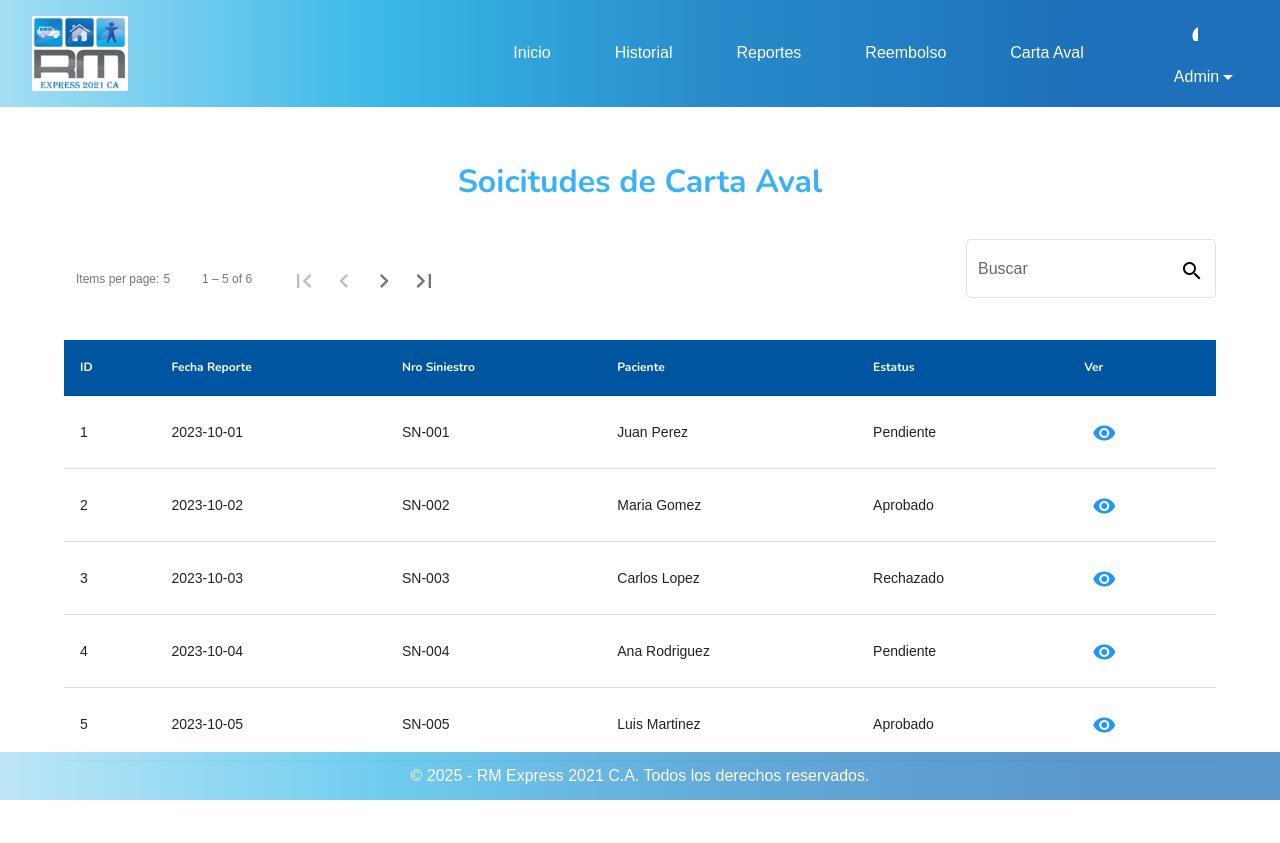
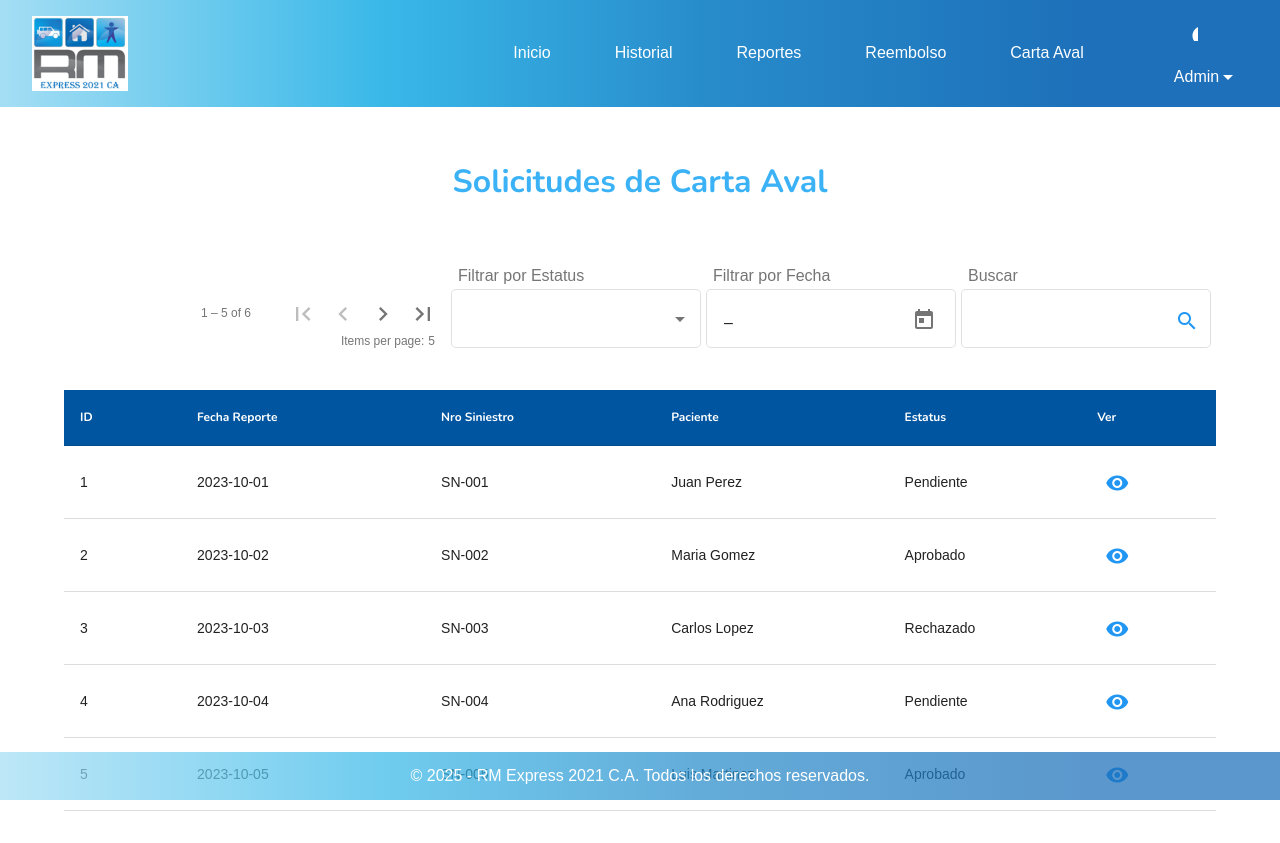
Before and after one commit to MagmCode/proyecto-reembolsos, an Angular app: page /admin/carta-aval in a window 1280 px wide. Before the commit the page ends 800 px from the top, so only its background shows below. Built offline with nearby package versions, Linux system fonts and the light colour scheme; sample sign-in values are in the browser's storage; a web font is replaced by a local one.

Commit message:
#Update
Se agragaron filtros a las tablas

```diff
--- a/src/app/modules/admin/cartaaval-admin/cartaaval-admin.component.html
+++ b/src/app/modules/admin/cartaaval-admin/cartaaval-admin.component.html
@@ -1,54 +1,85 @@
 <div class="app-container">
   <app-header></app-header>
-    <div class="cartaAval-container">
-      <h1 class="cartaAval-title">Soicitudes de Carta Aval</h1>
+  <div class="reembolso-container">
+    <h1 class="reembolso-title">Solicitudes de Carta Aval</h1>
 
     <!-- Controles de búsqueda y paginación -->
-      <div class="cartaAval-controls">
+    <div class="reembolso-controls">
       <div class="left-controls">
         <!-- Paginador a la izquierda -->
         <mat-paginator [pageSize]="5" [pageSizeOptions]="[5]" showFirstLastButtons></mat-paginator>
+
+        <!-- Selectores para filtrar -->
+
+
       </div>
       <div class="right-controls">
+        <div class="form-field">
+          <label>Filtrar por Estatus</label>
+          <mat-form-field appearance="outline" class="filter-select">
+            <mat-select (selectionChange)="applyStatusFilter($event)">
+              <mat-option value="">Todos</mat-option>
+              <mat-option value="Aprobado">Aprobado</mat-option>
+              <mat-option value="Pendiente">Pendiente</mat-option>
+              <mat-option value="Rechazado">Rechazado</mat-option>
+            </mat-select>
+          </mat-form-field>
+          </div>
+          <div class="form-field">
+          <label>Filtrar por Fecha</label>
+          <mat-form-field appearance="outline" class="filter-select">
+            <mat-date-range-input [formGroup]="dateRangeForm" [rangePicker]="picker">
+              <input matStartDate formControlName="start">
+              <input matEndDate formControlName="end" >
+            </mat-date-range-input>
+            <mat-datepicker-toggle matSuffix [for]="picker"></mat-datepicker-toggle>
+            <mat-date-range-picker #picker></mat-date-range-picker>
+            <button mat-icon-button matSuffix (click)="clearDateRange()" *ngIf="dateRangeForm.value.start || dateRangeForm.value.end">
+              <mat-icon>close</mat-icon>
+            </button>
+          </mat-form-field>
+        </div>
         <!-- Campo de búsqueda a la derecha -->
+        <div class="form-field">
+        <label>Buscar</label>
         <mat-form-field appearance="outline">
-            <mat-label>Buscar</mat-label>
-            <input matInput (keyup)="applyFilter($event)" placeholder="Buscar">
-            <mat-icon matSuffix>search</mat-icon>
+          <input matInput (keyup)="findFilter($event)">
+          <mat-icon matSuffix color="primary">search</mat-icon>
         </mat-form-field>
         </div>
       </div>
+    </div>
 
-      <!-- Tabla de cartaAvals -->
-      <div class="cartaAval-table">
-        <table mat-table [dataSource]="dataSource" class="mat-elevation-z8">
+    <!-- Tabla de reembolsos -->
+    <div class="reembolso-table">
+      <table mat-table [dataSource]="dataSource" matSort class="mat-elevation-z8">
         <!-- Columna ID -->
         <ng-container matColumnDef="id">
-            <th mat-header-cell *matHeaderCellDef> ID </th>
+          <th mat-header-cell *matHeaderCellDef mat-sort-header> ID </th>
           <td mat-cell *matCellDef="let element"> {{element.id}} </td>
         </ng-container>
 
         <!-- Columna Fecha Reporte -->
         <ng-container matColumnDef="fecha_reporte">
-            <th mat-header-cell *matHeaderCellDef> Fecha Reporte </th>
+          <th mat-header-cell *matHeaderCellDef mat-sort-header> Fecha Reporte </th>
           <td mat-cell *matCellDef="let element"> {{element.fecha_reporte}} </td>
         </ng-container>
 
         <!-- Columna Nro Siniestro -->
         <ng-container matColumnDef="nro_siniestro">
-            <th mat-header-cell *matHeaderCellDef> Nro Siniestro </th>
+          <th mat-header-cell *matHeaderCellDef mat-sort-header> Nro Siniestro </th>
           <td mat-cell *matCellDef="let element"> {{element.nro_siniestro}} </td>
         </ng-container>
 
         <!-- Columna Paciente -->
         <ng-container matColumnDef="paciente">
-            <th mat-header-cell *matHeaderCellDef> Paciente </th>
+          <th mat-header-cell *matHeaderCellDef mat-sort-header> Paciente </th>
           <td mat-cell *matCellDef="let element"> {{element.paciente}} </td>
         </ng-container>
 
         <!-- Columna Estatus -->
         <ng-container matColumnDef="estatus">
-            <th mat-header-cell *matHeaderCellDef> Estatus </th>
+          <th mat-header-cell *matHeaderCellDef mat-sort-header> Estatus </th>
           <td mat-cell *matCellDef="let element"> {{element.estatus}} </td>
         </ng-container>
 
@@ -65,9 +96,10 @@
         <!-- Header y filas -->
         <tr mat-header-row *matHeaderRowDef="displayedColumns"></tr>
         <tr mat-row *matRowDef="let row; columns: displayedColumns;"></tr>
-
       </table>
     </div>
+
+
   </div>
   <app-footer></app-footer>
 </div>
--- a/src/app/modules/admin/cartaaval-admin/cartaaval-admin.component.scss
+++ b/src/app/modules/admin/cartaaval-admin/cartaaval-admin.component.scss
@@ -4,7 +4,7 @@
   min-height: 100vh;
 }
 
-  .cartaAval-container {
+.reembolso-container {
   flex: 1;
   padding: 2rem;
   max-width: 100vw;
@@ -12,13 +12,17 @@
   width: 90%;
 }
 
-  .cartaAval-title {
+.reembolso-title {
   text-align: center;
-    margin-bottom: 2rem;
+  margin-bottom: 4rem;
   color: #3bb2f6;
 }
 
-  .cartaAval-controls {
+::ng-deep .mat-sort-header-arrow {
+  color: #ffffff !important;
+}
+
+.reembolso-controls {
   display: flex;
   justify-content: space-between;
   align-items: center;
@@ -39,7 +43,18 @@
   }
 }
 
-  .cartaAval-table {
+.form-field {
+  display: flex;
+  flex-direction: column;
+  width: 40%;
+  margin-right: 5px;
+  label {
+    color: #757575;
+    margin-left: 7px;
+  }
+}
+
+.reembolso-table {
   overflow-x: auto;
 
   table {
@@ -69,7 +84,7 @@
       padding: 0.5rem;
     }
 
-      .cartaAval-controls {
+    .reembolso-controls {
       flex-direction: column;
       align-items: stretch;
 
--- a/src/app/modules/admin/cartaaval-admin/cartaaval-admin.component.ts
+++ b/src/app/modules/admin/cartaaval-admin/cartaaval-admin.component.ts
@@ -1,8 +1,11 @@
 import { Component, OnInit, ViewChild, AfterViewInit } from '@angular/core';
 import { MatTableDataSource } from '@angular/material/table';
-import { MatPaginator } from '@angular/material/paginator'
+import { MatPaginator } from '@angular/material/paginator';
 import { Router } from '@angular/router';
-
+import { ReembolsoService, Reembolso } from 'src/app/services/reembolsos.service';
+import { MatSort } from '@angular/material/sort';
+import { MatSelectChange } from '@angular/material/select';
+import { FormBuilder, FormGroup } from '@angular/forms';
 @Component({
   selector: 'app-cartaaval-admin',
   templateUrl: './cartaaval-admin.component.html',
@@ -11,48 +14,107 @@ import { Router } from '@angular/router';
 export class CartaavalAdminComponent implements OnInit, AfterViewInit {
 
   displayedColumns: string[] = ['id', 'fecha_reporte', 'nro_siniestro', 'paciente', 'estatus', 'ver'];
-  dataSource = new MatTableDataSource<CartaAval>(ELEMENT_DATA);
+  dataSource = new MatTableDataSource<Reembolso>();
 
   @ViewChild(MatPaginator) paginator!: MatPaginator;
+  @ViewChild(MatSort) sort!: MatSort;
+
+  filters: { [key: string]: string } = {}; // Asegurarse de que está inicializado correctamente
+  dateRangeForm: FormGroup;
 
   constructor(
     private router: Router,
-  ) { }
+    private reembolsoService: ReembolsoService,
+    private fb: FormBuilder
+  ) {
+    this.dateRangeForm = this.fb.group({
+      start: [''],
+      end: ['']
+    });
+  }
 
-  ngOnInit(): void { }
+  ngOnInit(): void {
+    // Obtener los datos de reembolsos desde el servicio
+    this.reembolsoService.getReembolsos().subscribe(data => {
+      this.dataSource.data = data;
+
+      // Configurar MatSort después de que los datos estén cargados
+      this.dataSource.sort = this.sort;
+    });
+
+    // Configurar el predicate de filtro personalizado
+    this.dataSource.filterPredicate = this.createFilter();
+
+    // Escuchar cambios en el rango de fechas
+    this.dateRangeForm.valueChanges.subscribe(() => {
+      this.applyDateRangeFilter();
+    });
+  }
 
   ngAfterViewInit() {
     this.dataSource.paginator = this.paginator;
+    this.dataSource.sort = this.sort; // Asegúrate de configurar el MatSort
     this.paginator.pageSize = 5; // Mostrar solo 5 filas por página
   }
 
-  applyFilter(event: Event) {
+  findFilter(event: Event) {
     const filterValue = (event.target as HTMLInputElement).value;
-    // Remueve espacios en blanco y aplica el filtro en minúsculas
     this.dataSource.filter = filterValue.trim().toLowerCase();
   }
 
-  verDetalle(id: number): void {
-    this.router.navigate(['admin/carta-aval/detalle', id]);
-
+  applyStatusFilter(event: MatSelectChange): void {
+    this.filters['estatus'] = event.value.trim().toLowerCase();
+    this.dataSource.filter = JSON.stringify(this.filters);
   }
 
+  applyDateRangeFilter(): void {
+    const startDate = new Date(this.dateRangeForm.get('start')!.value);
+    const endDate = new Date(this.dateRangeForm.get('end')!.value);
+
+    if (startDate && endDate) {
+      startDate.setHours(0, 0, 0, 0); // Ajustar la hora de inicio al principio del día
+      endDate.setHours(23, 59, 59, 999); // Ajustar la hora de fin al final del día
+
+      this.filters['fecha_reporte'] = JSON.stringify({ start: startDate, end: endDate });
+    } else {
+      delete this.filters['fecha_reporte'];
+    }
+    this.dataSource.filter = JSON.stringify(this.filters);
+  }
+
+  createFilter(): (data: Reembolso, filter: string) => boolean {
+    return (data: Reembolso, filter: string): boolean => {
+      const searchTerms = JSON.parse(filter);
+      let isMatch = true;
+
+      for (const column in searchTerms) {
+        if (column === 'fecha_reporte') {
+          const dateRange = JSON.parse(searchTerms[column]);
+          const fechaReporte = new Date(data[column as keyof Reembolso]);
+          const startDate = new Date(dateRange.start);
+          const endDate = new Date(dateRange.end);
+
+          // Incluir las fechas límite en el rango
+          if (fechaReporte < startDate || fechaReporte > endDate) {
+            isMatch = false;
+          }
+        } else {
+          if (searchTerms[column] && !data[column as keyof Reembolso]?.toString().toLowerCase().includes(searchTerms[column])) {
+            isMatch = false;
+          }
+        }
+      }
+      return isMatch;
+    };
+  }
+
+  clearDateRange(): void {
+    this.dateRangeForm.reset();
+    delete this.filters['fecha_reporte']; // Eliminar el filtro de fecha
+    this.dataSource.filter = JSON.stringify(this.filters); // Reaplicar filtros
+  }
+
+  verDetalle(id: number): void {
+    this.router.navigate(['admin/reembolso/detalle', id]);
+  }
 }
-
-export interface CartaAval {
-  id: number;
-  fecha_reporte: string;
-  nro_siniestro: string;
-  paciente: string;
-  estatus: string;
-}
-
-const ELEMENT_DATA: CartaAval[] = [
-  { id: 1, fecha_reporte: '2023-10-01', nro_siniestro: 'SN-001', paciente: 'Juan Perez', estatus: 'Pendiente' },
-  { id: 2, fecha_reporte: '2023-10-02', nro_siniestro: 'SN-002', paciente: 'Maria Gomez', estatus: 'Aprobado' },
-  { id: 3, fecha_reporte: '2023-10-03', nro_siniestro: 'SN-003', paciente: 'Carlos Lopez', estatus: 'Rechazado' },
-  { id: 4, fecha_reporte: '2023-10-04', nro_siniestro: 'SN-004', paciente: 'Ana Rodriguez', estatus: 'Pendiente' },
-  { id: 5, fecha_reporte: '2023-10-05', nro_siniestro: 'SN-005', paciente: 'Luis Martinez', estatus: 'Aprobado' },
-  { id: 6, fecha_reporte: '2023-10-06', nro_siniestro: 'SN-006', paciente: 'Sofia Hernandez', estatus: 'Pendiente' },
-  // Agrega más datos según sea necesario
-];
--- a/src/app/modules/admin/reembolso-admin/reembolso-admin.component.html
+++ b/src/app/modules/admin/reembolso-admin/reembolso-admin.component.html
@@ -1,54 +1,85 @@
 <div class="app-container">
   <app-header></app-header>
   <div class="reembolso-container">
-      <h1 class="reembolso-title">Soicitudes de Reembolsos</h1>
+    <h1 class="reembolso-title">Solicitudes de Reembolsos</h1>
 
     <!-- Controles de búsqueda y paginación -->
     <div class="reembolso-controls">
       <div class="left-controls">
         <!-- Paginador a la izquierda -->
         <mat-paginator [pageSize]="5" [pageSizeOptions]="[5]" showFirstLastButtons></mat-paginator>
+
+        <!-- Selectores para filtrar -->
+
+
       </div>
       <div class="right-controls">
+        <div class="form-field">
+          <label>Filtrar por Estatus</label>
+          <mat-form-field appearance="outline" class="filter-select">
+            <mat-select (selectionChange)="applyStatusFilter($event)">
+              <mat-option value="">Todos</mat-option>
+              <mat-option value="Aprobado">Aprobado</mat-option>
+              <mat-option value="Pendiente">Pendiente</mat-option>
+              <mat-option value="Rechazado">Rechazado</mat-option>
+            </mat-select>
+          </mat-form-field>
+          </div>
+          <div class="form-field">
+          <label>Filtrar por Fecha</label>
+          <mat-form-field appearance="outline" class="filter-select">
+            <mat-date-range-input [formGroup]="dateRangeForm" [rangePicker]="picker">
+              <input matStartDate formControlName="start">
+              <input matEndDate formControlName="end" >
+            </mat-date-range-input>
+            <mat-datepicker-toggle matSuffix [for]="picker"></mat-datepicker-toggle>
+            <mat-date-range-picker #picker></mat-date-range-picker>
+            <button mat-icon-button matSuffix (click)="clearDateRange()" *ngIf="dateRangeForm.value.start || dateRangeForm.value.end">
+              <mat-icon>close</mat-icon>
+            </button>
+          </mat-form-field>
+        </div>
         <!-- Campo de búsqueda a la derecha -->
+        <div class="form-field">
+        <label>Buscar</label>
         <mat-form-field appearance="outline">
-            <mat-label>Buscar</mat-label>
-            <input matInput (keyup)="applyFilter($event)" placeholder="Buscar">
-            <mat-icon matSuffix>search</mat-icon>
+          <input matInput (keyup)="findFilter($event)">
+          <mat-icon matSuffix color="primary">search</mat-icon>
         </mat-form-field>
+        </div>
       </div>
     </div>
 
     <!-- Tabla de reembolsos -->
     <div class="reembolso-table">
-        <table mat-table [dataSource]="dataSource" class="mat-elevation-z8">
+      <table mat-table [dataSource]="dataSource" matSort class="mat-elevation-z8">
         <!-- Columna ID -->
         <ng-container matColumnDef="id">
-            <th mat-header-cell *matHeaderCellDef> ID </th>
+          <th mat-header-cell *matHeaderCellDef mat-sort-header> ID </th>
           <td mat-cell *matCellDef="let element"> {{element.id}} </td>
         </ng-container>
 
         <!-- Columna Fecha Reporte -->
         <ng-container matColumnDef="fecha_reporte">
-            <th mat-header-cell *matHeaderCellDef> Fecha Reporte </th>
+          <th mat-header-cell *matHeaderCellDef mat-sort-header> Fecha Reporte </th>
           <td mat-cell *matCellDef="let element"> {{element.fecha_reporte}} </td>
         </ng-container>
 
         <!-- Columna Nro Siniestro -->
         <ng-container matColumnDef="nro_siniestro">
-            <th mat-header-cell *matHeaderCellDef> Nro Siniestro </th>
+          <th mat-header-cell *matHeaderCellDef mat-sort-header> Nro Siniestro </th>
           <td mat-cell *matCellDef="let element"> {{element.nro_siniestro}} </td>
         </ng-container>
 
         <!-- Columna Paciente -->
         <ng-container matColumnDef="paciente">
-            <th mat-header-cell *matHeaderCellDef> Paciente </th>
+          <th mat-header-cell *matHeaderCellDef mat-sort-header> Paciente </th>
           <td mat-cell *matCellDef="let element"> {{element.paciente}} </td>
         </ng-container>
 
         <!-- Columna Estatus -->
         <ng-container matColumnDef="estatus">
-            <th mat-header-cell *matHeaderCellDef> Estatus </th>
+          <th mat-header-cell *matHeaderCellDef mat-sort-header> Estatus </th>
           <td mat-cell *matCellDef="let element"> {{element.estatus}} </td>
         </ng-container>
 
@@ -65,9 +96,10 @@
         <!-- Header y filas -->
         <tr mat-header-row *matHeaderRowDef="displayedColumns"></tr>
         <tr mat-row *matRowDef="let row; columns: displayedColumns;"></tr>
-
       </table>
     </div>
+
+
   </div>
   <app-footer></app-footer>
 </div>
--- a/src/app/modules/admin/reembolso-admin/reembolso-admin.component.scss
+++ b/src/app/modules/admin/reembolso-admin/reembolso-admin.component.scss
@@ -14,8 +14,12 @@
 
   .reembolso-title {
     text-align: center;
-    margin-bottom: 2rem;
+    margin-bottom: 4rem;
     color: #3bb2f6;
+  }
+
+  ::ng-deep .mat-sort-header-arrow {
+    color: #ffffff !important;
   }
 
   .reembolso-controls {
@@ -36,6 +40,17 @@
 
     mat-form-field {
       width: 250px;
+    }
+  }
+
+  .form-field {
+    display: flex;
+    flex-direction: column;
+    width: 40%;
+    margin-right: 5px;
+    label {
+      color: #757575;
+      margin-left: 7px;
     }
   }
 
--- a/src/app/modules/admin/reembolso-admin/reembolso-admin.component.ts
+++ b/src/app/modules/admin/reembolso-admin/reembolso-admin.component.ts
@@ -3,6 +3,9 @@ import { MatTableDataSource } from '@angular/material/table';
 import { MatPaginator } from '@angular/material/paginator';
 import { Router } from '@angular/router';
 import { ReembolsoService, Reembolso } from 'src/app/services/reembolsos.service';
+import { MatSort } from '@angular/material/sort';
+import { MatSelectChange } from '@angular/material/select';
+import { FormBuilder, FormGroup } from '@angular/forms';
 
 @Component({
   selector: 'app-reembolso-admin',
@@ -15,27 +18,101 @@ export class ReembolsoAdminComponent implements OnInit, AfterViewInit {
   dataSource = new MatTableDataSource<Reembolso>();
 
   @ViewChild(MatPaginator) paginator!: MatPaginator;
+  @ViewChild(MatSort) sort!: MatSort;
+
+  filters: { [key: string]: string } = {}; // Asegurarse de que está inicializado correctamente
+  dateRangeForm: FormGroup;
 
   constructor(
     private router: Router,
-    private reembolsoService: ReembolsoService
-  ) { }
+    private reembolsoService: ReembolsoService,
+    private fb: FormBuilder
+  ) {
+    this.dateRangeForm = this.fb.group({
+      start: [''],
+      end: ['']
+    });
+  }
 
   ngOnInit(): void {
     // Obtener los datos de reembolsos desde el servicio
     this.reembolsoService.getReembolsos().subscribe(data => {
       this.dataSource.data = data;
+
+      // Configurar MatSort después de que los datos estén cargados
+      this.dataSource.sort = this.sort;
+    });
+
+    // Configurar el predicate de filtro personalizado
+    this.dataSource.filterPredicate = this.createFilter();
+
+    // Escuchar cambios en el rango de fechas
+    this.dateRangeForm.valueChanges.subscribe(() => {
+      this.applyDateRangeFilter();
     });
   }
 
   ngAfterViewInit() {
     this.dataSource.paginator = this.paginator;
+    this.dataSource.sort = this.sort; // Asegúrate de configurar el MatSort
     this.paginator.pageSize = 5; // Mostrar solo 5 filas por página
   }
 
-  applyFilter(event: Event) {
+  findFilter(event: Event) {
     const filterValue = (event.target as HTMLInputElement).value;
     this.dataSource.filter = filterValue.trim().toLowerCase();
+  }
+
+  applyStatusFilter(event: MatSelectChange): void {
+    this.filters['estatus'] = event.value.trim().toLowerCase();
+    this.dataSource.filter = JSON.stringify(this.filters);
+  }
+
+  applyDateRangeFilter(): void {
+    const startDate = new Date(this.dateRangeForm.get('start')!.value);
+    const endDate = new Date(this.dateRangeForm.get('end')!.value);
+
+    if (startDate && endDate) {
+      startDate.setHours(0, 0, 0, 0); // Ajustar la hora de inicio al principio del día
+      endDate.setHours(23, 59, 59, 999); // Ajustar la hora de fin al final del día
+
+      this.filters['fecha_reporte'] = JSON.stringify({ start: startDate, end: endDate });
+    } else {
+      delete this.filters['fecha_reporte'];
+    }
+    this.dataSource.filter = JSON.stringify(this.filters);
+  }
+
+  createFilter(): (data: Reembolso, filter: string) => boolean {
+    return (data: Reembolso, filter: string): boolean => {
+      const searchTerms = JSON.parse(filter);
+      let isMatch = true;
+
+      for (const column in searchTerms) {
+        if (column === 'fecha_reporte') {
+          const dateRange = JSON.parse(searchTerms[column]);
+          const fechaReporte = new Date(data[column as keyof Reembolso]);
+          const startDate = new Date(dateRange.start);
+          const endDate = new Date(dateRange.end);
+
+          // Incluir las fechas límite en el rango
+          if (fechaReporte < startDate || fechaReporte > endDate) {
+            isMatch = false;
+          }
+        } else {
+          if (searchTerms[column] && !data[column as keyof Reembolso]?.toString().toLowerCase().includes(searchTerms[column])) {
+            isMatch = false;
+          }
+        }
+      }
+      return isMatch;
+    };
+  }
+
+  clearDateRange(): void {
+    this.dateRangeForm.reset();
+    delete this.filters['fecha_reporte']; // Eliminar el filtro de fecha
+    this.dataSource.filter = JSON.stringify(this.filters); // Reaplicar filtros
   }
 
   verDetalle(id: number): void {
```
Lines whose indentation alone changed are shown as unchanged.
